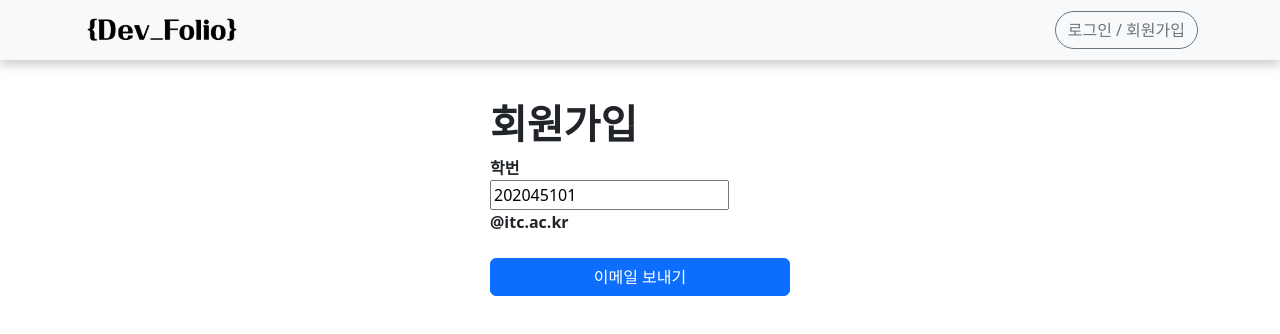
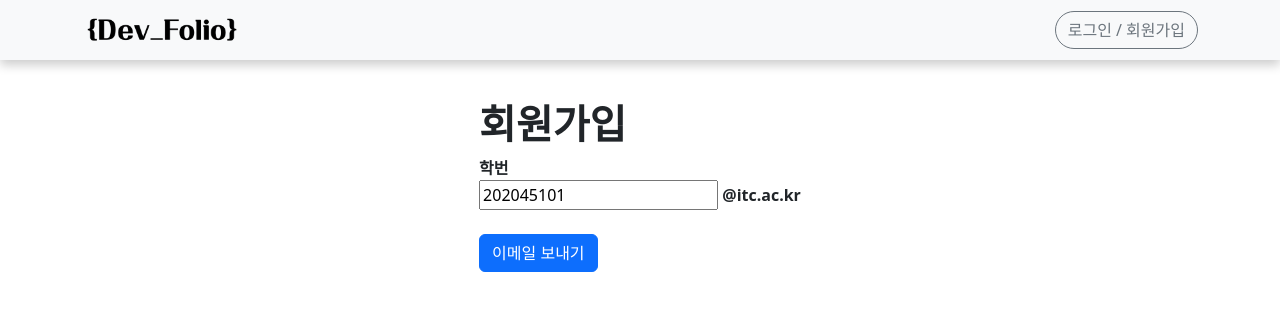
Before and after one commit to Dev-Folio/Dev_Folio-front, a Next.js app: page /signup in a window 1280 px wide. Shown: the top 334 px of the page. Built offline with nearby package versions, Linux system fonts and the light colour scheme.

Commit message:
왜안되냐 ㅅㅂ

```diff
--- a/pages/signup.tsx
+++ b/pages/signup.tsx
@@ -1,7 +1,7 @@
 import React from "react";
 import { Button } from "react-bootstrap";
 import Header from "../components/Header";
-import styles from "../styles/Signup.module.scss";
+import styles from "../styles/SignUp.module.scss";
 
 export default function SignUp() {
   return (
@@ -10,23 +10,12 @@ export default function SignUp() {
         <Header />
       </div>
       <div className={styles.container}>
-        <div
-          style={{
-            verticalAlign: "center",
-          }}
-        >
+        <div>
           <h1>
             <b>회원가입</b>
           </h1>
           <div>
-            <div
-              style={{
-                display: "flex",
-                flexDirection: "column",
-                width: "300px",
-                verticalAlign: "middle",
-              }}
-            >
+            <div>
               <label>
                 <b>학번</b>
               </label>
@@ -39,7 +28,7 @@ export default function SignUp() {
                 <b>@itc.ac.kr</b>
               </div>
               <br />
-              <Button variant='primary'>이메일 보내기</Button>
+              <Button className='buttonalign'>이메일 보내기</Button>
             </div>
             <div></div>
           </div>
--- /dev/null
+++ b/styles/Login.module.scss
@@ -0,0 +1,13 @@
+.container {
+    margin-top: 40px;
+    margin-right: auto;
+    margin-left: auto;
+    display: flex;
+    width: 1000px;
+    align-items: center;
+    justify-content: center;
+  }
+
+.textalign{
+  text-align: center;
+}
--- a/styles/Signup.module.scss
+++ b/styles/Signup.module.scss
@@ -1,9 +1,14 @@
 .container {
-    margin-top: 40px;
-    margin-right: auto;
-    margin-left: auto;
-    display: flex;
-    width: 1000px;
+  margin-top: 40px;
+  margin-right: auto;
+  margin-left: auto;
+  display: flex;
+  width: 1000px;
+  align-items: center;
+  justify-content: center;
+}
+
+  .buttonalign{
     align-items: center;
     justify-content: center;
   }
```
Also changed, not shown: pages/login.tsx (+10 -6 lines).
